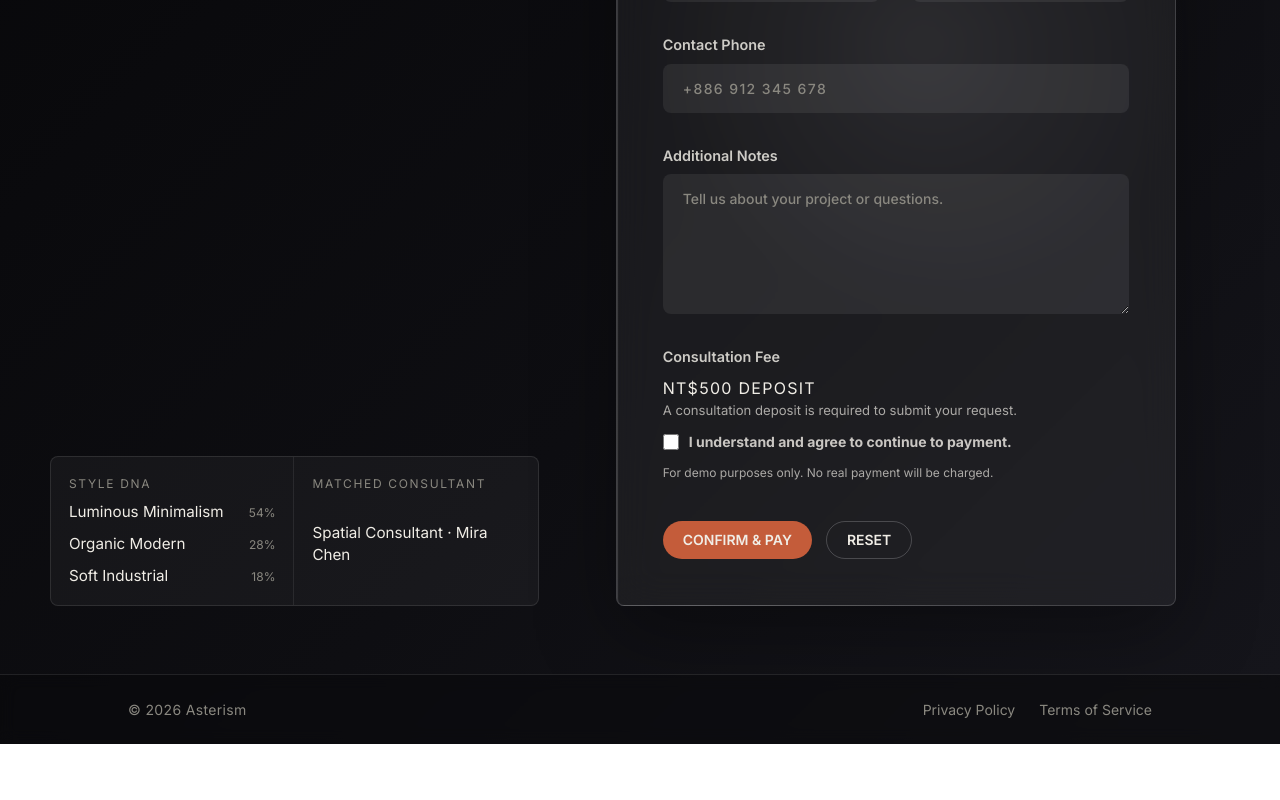
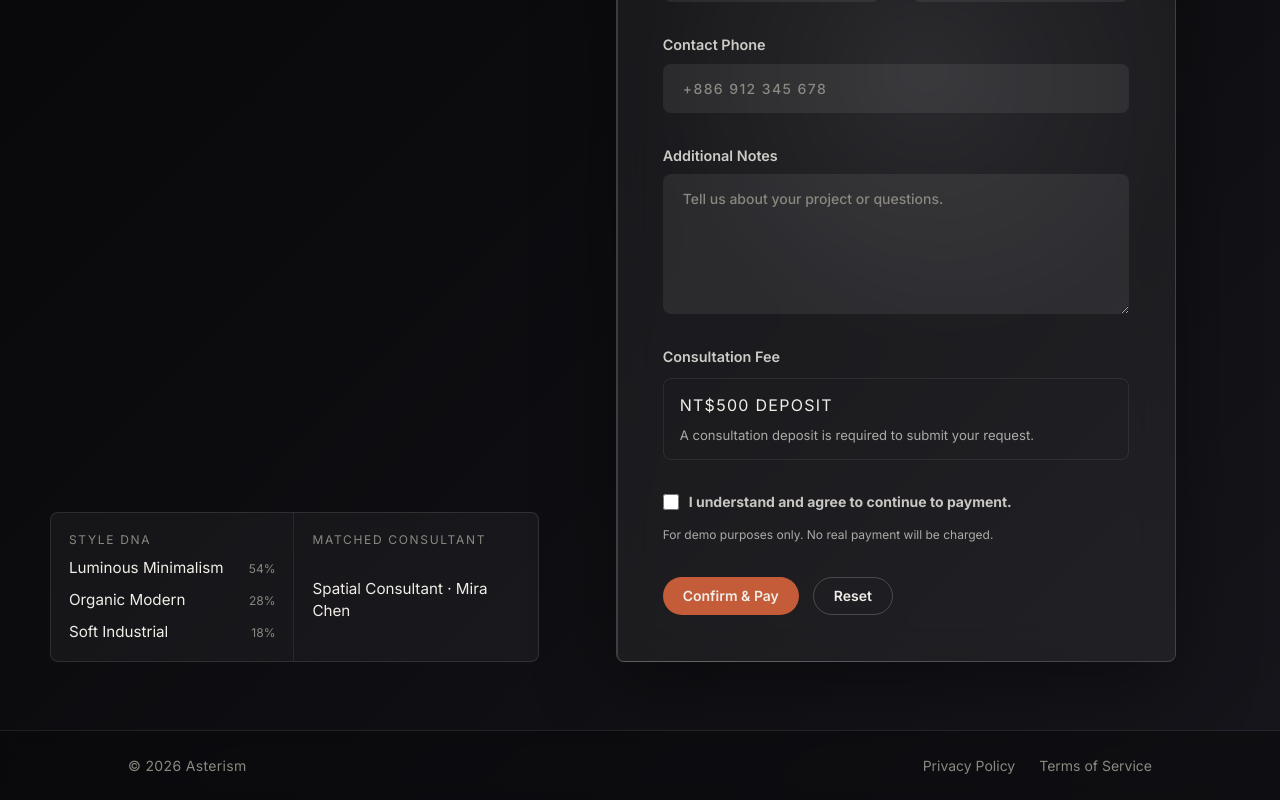
Before and after one commit to Asterism0605/Asterism, a Vue app: page /consultant in a window 1280 px wide. Shown: the part 544-1344 px from the top of the page. Before the commit the page ends 1288 px from the top, so only its background shows below. Built offline with nearby package versions, Linux system fonts and the light colour scheme; no server answers; the database is empty; a web font is replaced by a local one.

Commit message:
feat(consultant-flow): 更新諮詢預約表單、付款確認與登入資訊帶入

```diff
--- a/src/components/feature/consultant/ConsultationDropdown.vue
+++ b/src/components/feature/consultant/ConsultationDropdown.vue
@@ -177,12 +177,6 @@ function selectOption(value: string) {
   color: var(--color-text-primary);
 }
 
-.recommendation-panel__dropdown-option--selected::before {
-  margin-right: 8px;
-  content: '✓';
-  color: var(--color-gold-dim);
-}
-
 .recommendation-panel__field small {
   color: var(--color-stellar-red);
   font-family: var(--font-family-mono);
--- a/src/components/feature/consultant/RecommendationPanel.vue
+++ b/src/components/feature/consultant/RecommendationPanel.vue
@@ -63,16 +63,16 @@ const timeSlotOptions: Array<{ label: string; value: Exclude<TimeSlot, ''> }> =
   { label: 'PM', value: 'pm' }
 ];
 
-const fieldOptions = ['Styling design', 'Graphic Design', 'Interior Design', 'Architecture'].map(
+const fieldOptions = ['Styling Design', 'Graphic Design', 'Interior Design', 'Architecture'].map(
   (field) => ({ label: field, value: field })
 );
 
 const focusOptions = [
-  'Spatial mood',
-  'Material palette',
-  'Color direction',
-  'Furniture selection',
-  'Visual concept'
+  'Spatial Mood',
+  'Material Palette',
+  'Color Direction',
+  'Furniture Selection',
+  'Visual Concept'
 ].map((focus) => ({ label: focus, value: focus }));
 
 const fieldErrors = computed(() => {
@@ -97,6 +97,7 @@ const fieldErrors = computed(() => {
 watch(
   () => [props.accountName, props.accountEmail],
   ([accountName, accountEmail]) => {
+    // 當登入會員資料更新時，同步回表單欄位。
     form.name = accountName;
     form.email = accountEmail;
   },
@@ -206,7 +207,7 @@ function handleSubmit() {
         v-model="form.designFocus"
         :open="isDesignFocusOpen"
         label="Design Focus"
-        placeholder="Select a focus area"
+        placeholder="Select a focus"
         list-label="Choose design focus"
         :options="focusOptions"
         :error="fieldErrors.designFocus"
@@ -245,8 +246,8 @@ function handleSubmit() {
     </label>
 
     <section class="recommendation-panel__fee" aria-labelledby="consultation-fee-title">
-      <div>
-        <p id="consultation-fee-title" class="recommendation-panel__label">Consultation Fee</p>
+      <p id="consultation-fee-title" class="recommendation-panel__label">Consultation Fee</p>
+      <div class="recommendation-panel__fee-detail">
         <p class="recommendation-panel__fee-amount">NT$500 deposit</p>
         <p class="recommendation-panel__fee-copy">
           A consultation deposit is required to submit your request.
@@ -264,8 +265,8 @@ function handleSubmit() {
     </section>
 
     <div class="recommendation-panel__actions">
-      <Button type="submit">CONFIRM &amp; PAY</Button>
-      <Button type="button" variant="secondary" @click="resetForm">RESET</Button>
+      <Button type="submit">Confirm &amp; Pay</Button>
+      <Button type="button" variant="secondary" @click="resetForm">Reset</Button>
     </div>
   </form>
 </template>
@@ -372,11 +373,19 @@ function handleSubmit() {
 
 .recommendation-panel__fee {
   display: grid;
-  gap: 12px;
+  gap: 0;
+}
+
+.recommendation-panel__fee-detail {
+  display: grid;
+  gap: 8px;
+  margin-top: 10px;
+  padding: 14px 16px;
+  border: 1px solid rgb(255 255 255 / 0.08);
+  border-radius: 8px;
 }
 
 .recommendation-panel__fee-amount {
-  margin-top: 8px;
   color: var(--color-text-primary);
   font-family: var(--font-family-mono);
   font-size: 1rem;
@@ -394,6 +403,7 @@ function handleSubmit() {
   display: inline-flex;
   align-items: flex-start;
   gap: 10px;
+  margin-top: 32px;
   color: rgb(240 237 230 / 0.82);
   font-size: 14px;
   font-weight: 700;
@@ -409,12 +419,14 @@ function handleSubmit() {
 }
 
 .recommendation-panel__fee small {
+  margin-top: 8px;
   color: var(--color-stellar-red);
   font-family: var(--font-family-mono);
   font-size: 0.7rem;
 }
 
 .recommendation-panel__demo-note {
+  margin-top: 14px;
   color: rgb(240 237 230 / 0.68);
   font-size: 12px;
   line-height: 1.55;
@@ -424,7 +436,6 @@ function handleSubmit() {
   display: flex;
   flex-wrap: wrap;
   gap: 14px;
-  padding-top: 6px;
 }
 
 @media (max-width: 720px) {
--- a/src/pages/StyleConsultant.vue
+++ b/src/pages/StyleConsultant.vue
@@ -22,7 +22,9 @@ interface BookingPayload {
   designFocus: string;
   name: string;
   email: string;
+  contactPhone: string;
   notes: string;
+  paymentConfirmed: boolean;
 }
 
 const authStore = useAuthStore();
@@ -47,7 +49,7 @@ const sourceImageId = computed(() => {
 
   return typeof rawSourceImageId === 'string' ? rawSourceImageId : '';
 });
-//
+// 從登入會員資料帶入預約表單的姓名與 Email
 const accountName = computed(() => authStore.user?.displayName ?? '');
 const accountEmail = computed(() => authStore.user?.email ?? '');
 
```
Also changed, not shown: 1 other file (tests, documents, lock files or other folders).
